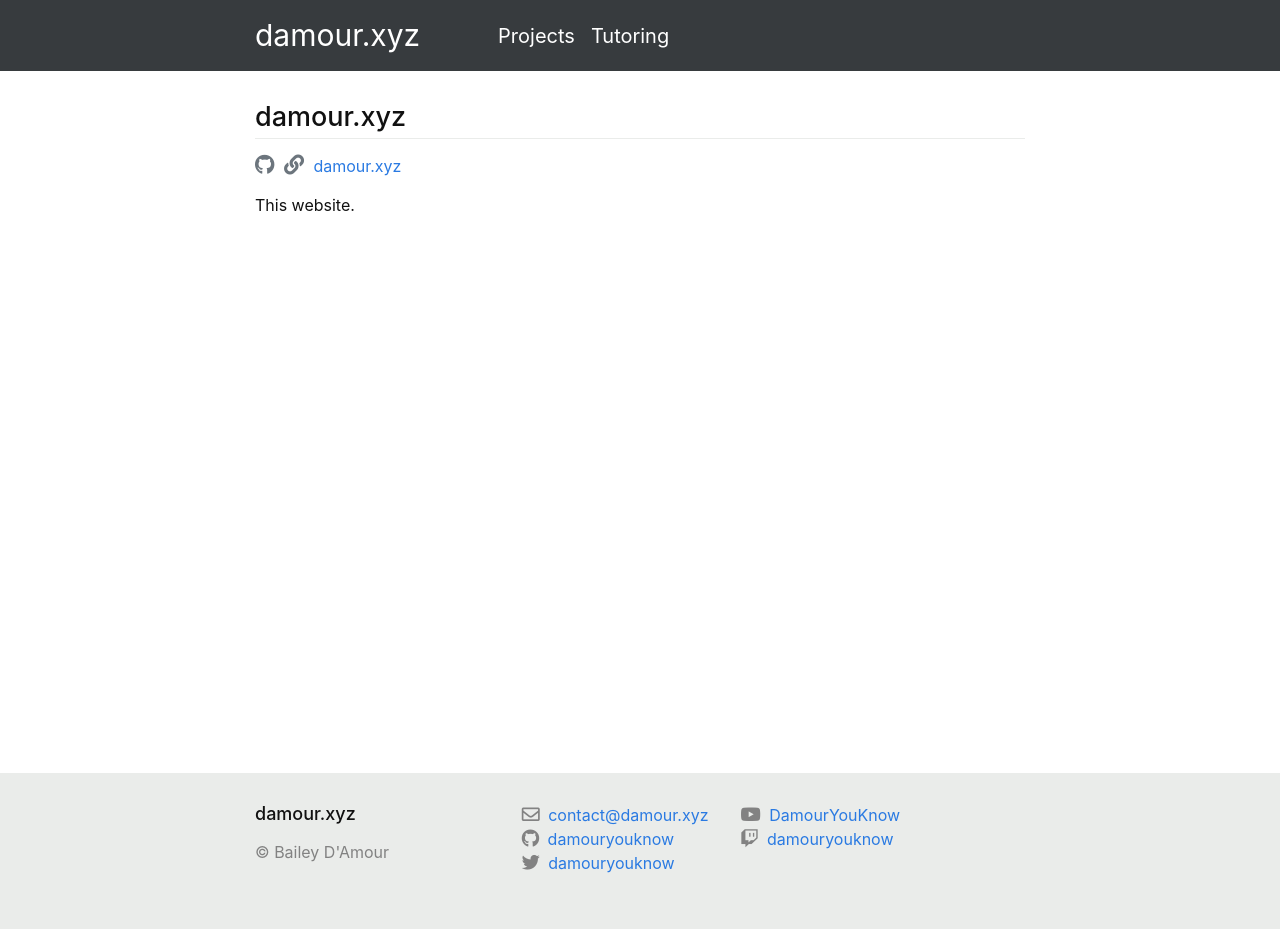
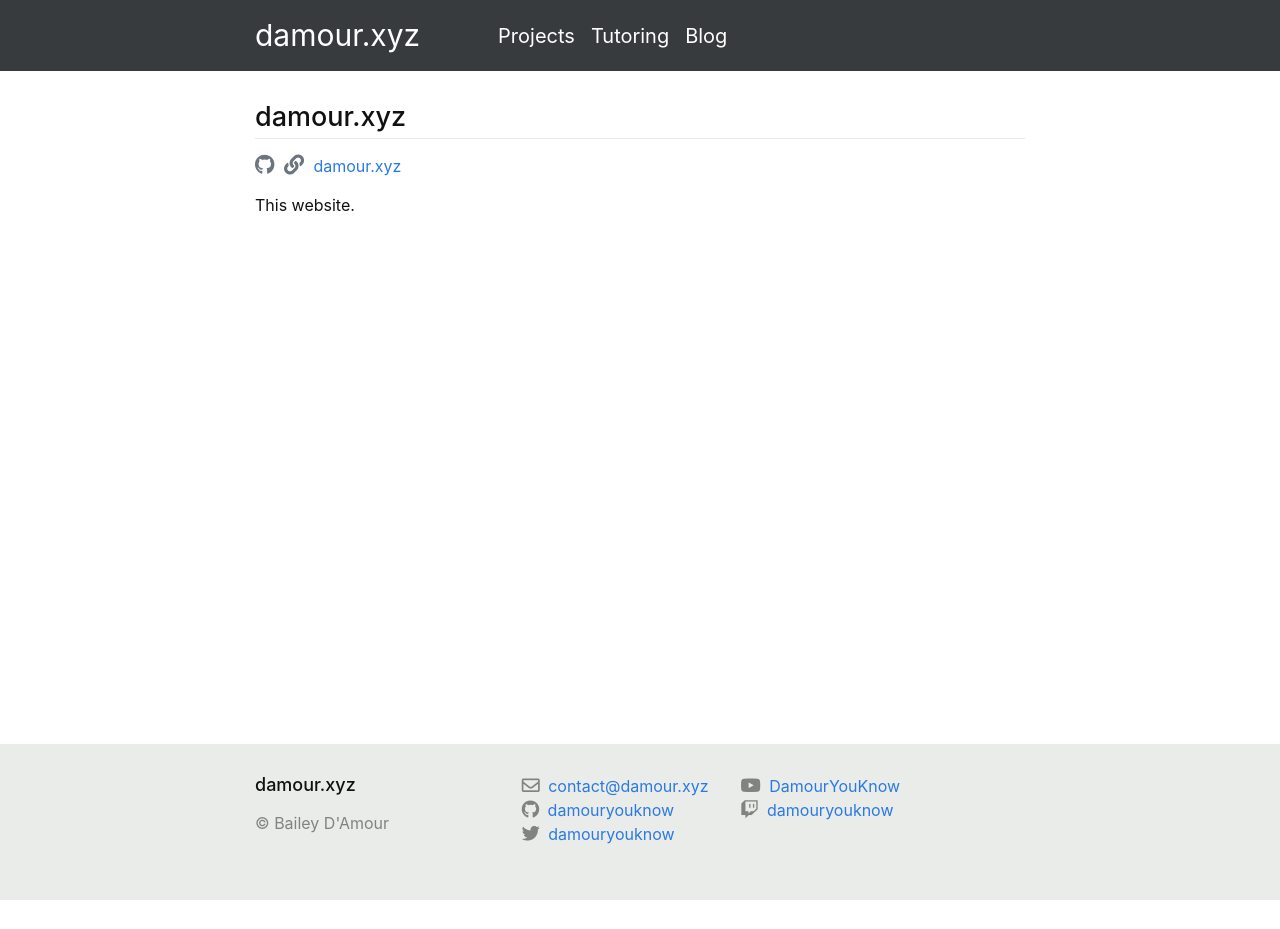
Before and after one commit to DamourYouKnow/damour.xyz, a Jekyll site: the page built from _projects/damour.xyz.md, in a window 1280 px wide. Built offline with Jekyll 4.4.1, drawn with Linux system fonts in a browser that asks for light colours; nearby versions of some CDN libraries; after the commit the page ends 900 px from its top, so only the background shows below that.

Commit message:
Create blog section, implement flexbox for layout

```diff
--- a/_sass/main.scss
+++ b/_sass/main.scss
@@ -11,6 +11,13 @@ body {
         "Apple Color Emoji",
         "Segoe UI Emoji",
         "Segoe UI Symbol";
+    display: flex;
+    height: 100vh;
+    flex-direction: column;
+}
+
+main {
+    flex: 1;
 }
 
 p {
@@ -44,7 +51,6 @@ h3 {
 .page-content {
     padding-top: 30px;
     padding-bottom: 30px;
-    min-height: 78vh; /* magic */
 }
 
 .flex-row {
@@ -102,6 +108,28 @@ ul.no-style {
 .footer-heading {
     color: #111;
     font-size: 18px;
+}
+
+.home {
+    height: 100%;
+    display: flex;
+    justify-content: center;
+    align-items: center;
+}
+
+.home-info {
+    display: flex;
+    flex-direction: column;
+    justify-content: center;
+    align-items: center;
+}
+
+.home-name {
+    font-size: 4em;
+}
+
+.home-description {
+    font-size: 1.5em;
 }
 
 .post-list {
```
Also changed, not shown: _layouts/home.html (+4 -24 lines), page3-blog.html (added, +29 -0 lines).
